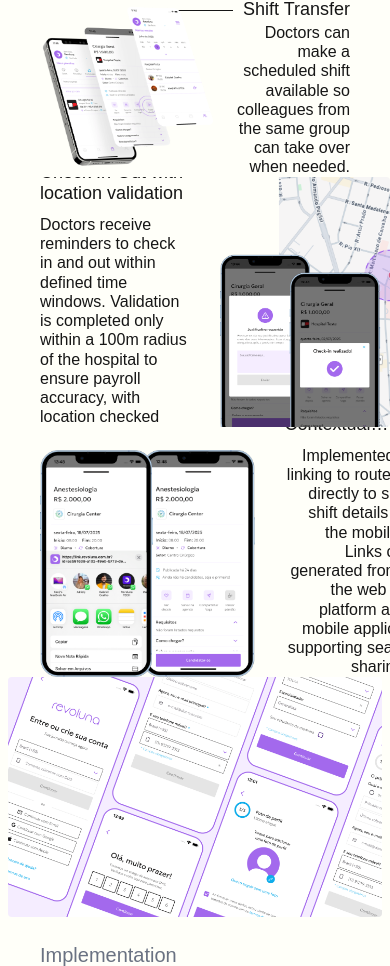
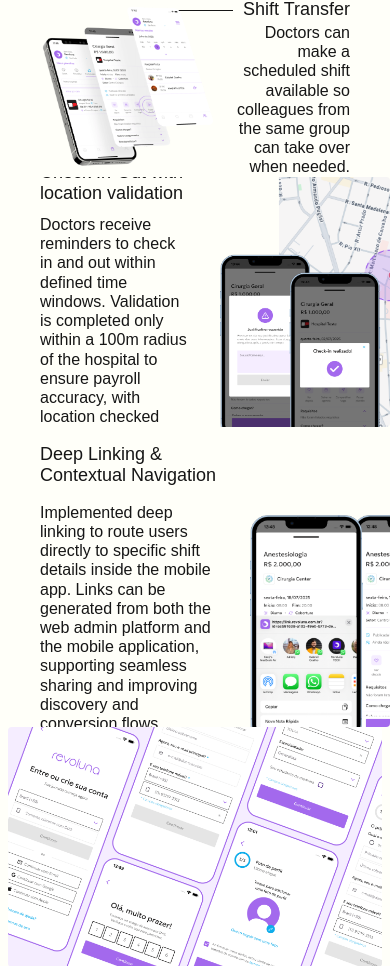
Before and after one commit to kenjimattos/portfolio, a Next.js app: page /work/revoluna in a window 390 px wide. Shown: the part 2944-3910 px from the top of the page. Built offline with nearby package versions, Linux system fonts and the light colour scheme; a web font is replaced by a local one.

Commit message:
feat: Atualiza seção de Deeplinking do case Revoluna para melhor responsividade

```diff
--- a/app/work/revoluna/page.tsx
+++ b/app/work/revoluna/page.tsx
@@ -362,7 +362,7 @@ export default function RevolunaPage() {
           </div>
 
           {/* Feature Image */}
-          <img
+          <Image
             style={{
               width: "clamp(200px, 55vw, 800px)",
               height: "auto",
@@ -371,34 +371,23 @@ export default function RevolunaPage() {
             }}
             src="/img/revoluna/checkin-checkout.png"
             alt="Check-in and Check-out screens"
+            width={800}
+            height={600}
           />
       </section>
 
       {/* Deep Linking Section */}
       <section
-        className="section w-full content-gap flex overflow-hidden justify-between items-center object-contain"
+        className="section w-full content-gap flex overflow-hidden items-center"
         style={{
-          height: "clamp(250px, 50vw, 720px)",
+          height: "clamp(300px, 50vw, 720px)",
         }}
       >
-          {/* Feature Image */}
-          <img
-            style={{
-              width: "clamp(200px, 55vw, 800px)",
-              height: "auto",
-              objectFit: "contain",
-              objectPosition: "left center",
-            }}
-            src="/img/revoluna/deeplink.png"
-            alt="Deep linking screens"
-          />
-
           {/*Text*/}
           <div
-            className="flex flex-col shrink-0"
+            className="flex flex-col text-gap shrink-0"
             style={{
-              gap: "clamp(10px, 1.5vw, 30px)",
-              width: "clamp(150px, 30vw, 500px)",
+              width: "clamp(180px, 30vw, 500px)",
             }}
           >
             {/* Title */}
@@ -407,7 +396,6 @@ export default function RevolunaPage() {
             </h2>
             {/* Description */}
             <p
-              className="text-right"
               style={{
                 fontSize: "var(--font-small)",
               }}
@@ -415,6 +403,17 @@ export default function RevolunaPage() {
               Implemented deep linking to route users directly to specific shift details inside the mobile app. Links can be generated from both the web admin platform and the mobile application, supporting seamless sharing and improving discovery and conversion flows.
             </p>
           </div>
+                    {/* Feature Image */}
+          <Image
+            className="translate-y-10"
+            style={{
+              width: "clamp(200px, 55vw, 800px)",
+            }}
+            src="/img/revoluna/deeplink.png"
+            alt="Deep linking screens"
+            width={800}
+            height={600}
+          />
       </section>
 
       {/* Login and Subscription Section */}
```
